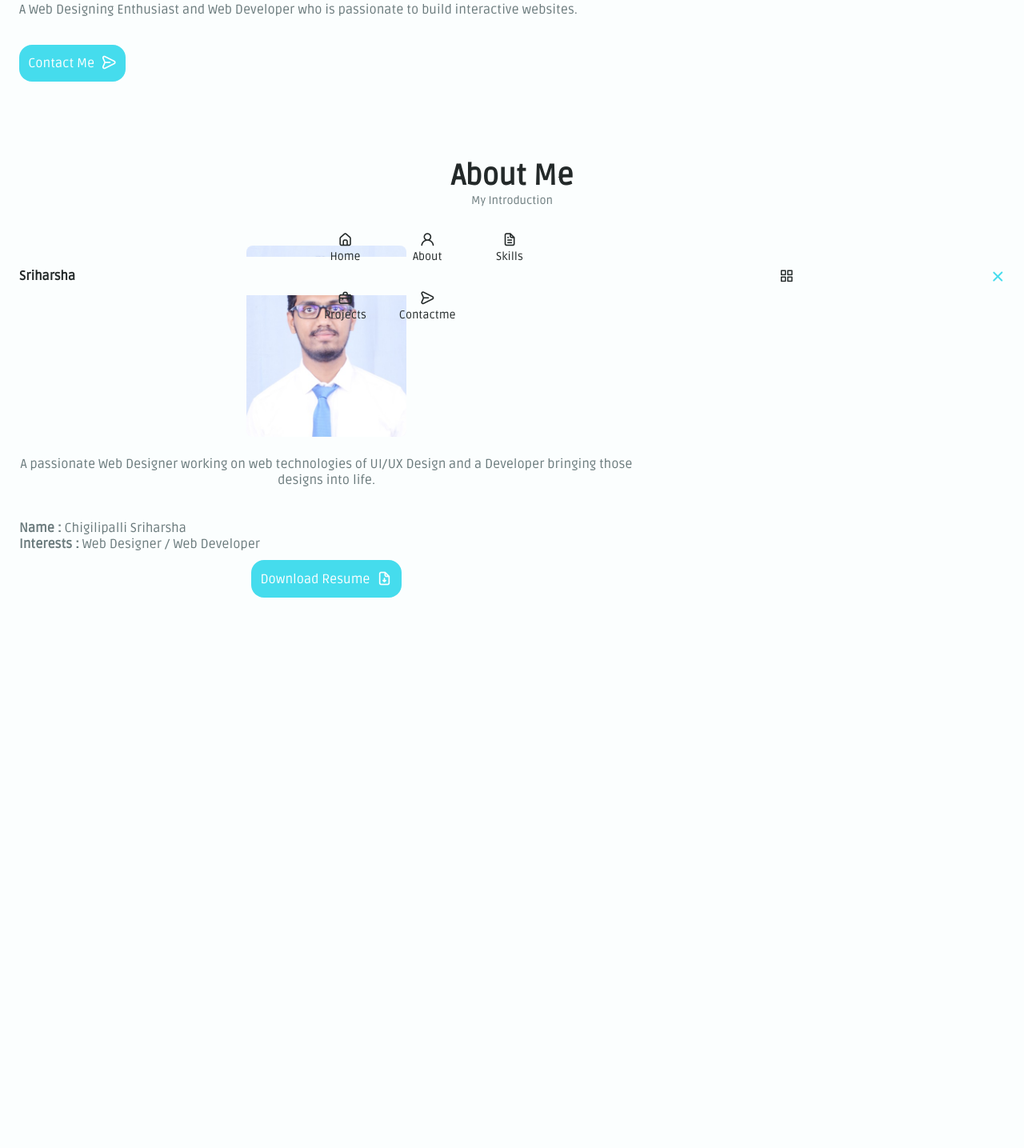
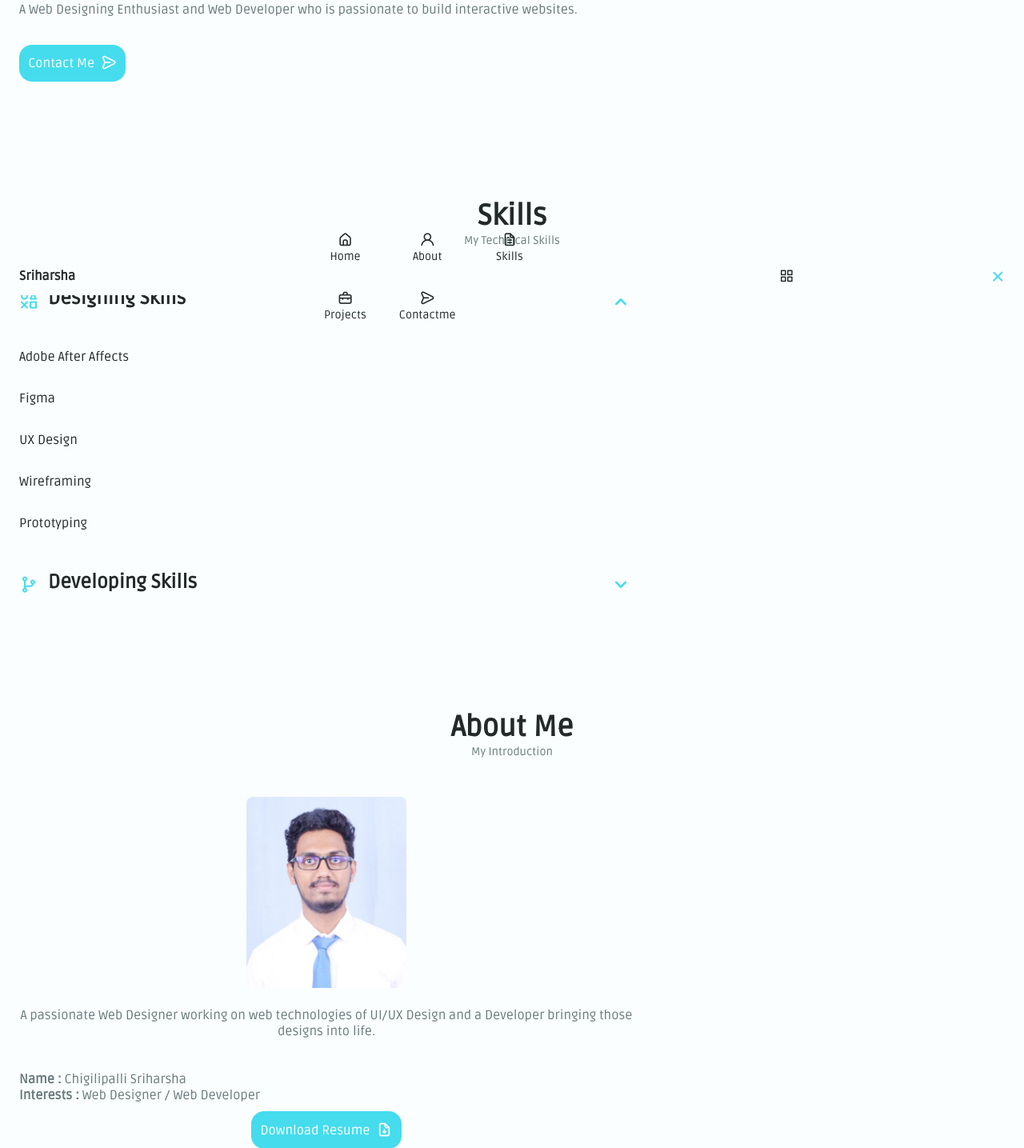
Before and after one commit to chs1268-dotcom/Portfolio, a PHP site: page / in a window 1280 px wide. Shown: the part 431-1866 px from the top of the page at 80% size. Before the commit the page ends 1178 px from the top, so only its background shows below. Run offline with PHP 8.4, Linux system fonts and the light colour scheme.

Commit message:
updated skills page

```diff
--- a/index.html
+++ b/index.html
@@ -111,6 +111,122 @@
                 </div>
             </div>
         </section>
+        <!----------------------------------------Skills---------------------------------------------------->
+        <section class="skills section" id="skills">
+            <h2 class="section__title">Skills</h2>
+            <span class="section__subtitle">My Technical Skills</span>
+
+            <div class="skills__container container grid">
+                <div>
+                <!----------------------------------------Skills1---------------------------------------------------->
+                    <div class="skills__content skills__open">
+                        <div class="skills__header">
+                            <i class="uil uil-icons skills__icons"></i>
+
+                            <div>
+                                <h1 class="skills__title">Designing Skills</h1>
+                            </div>
+                            <i class="uil uil-angle-down skills__arrow"></i>
+
+                        </div>
+
+                        <div class="skills__list grid">
+                            <div class="skills__data">
+                                <div class="skills__title">
+                                    <h3 class="skills__name">Adobe After Affects</h3>
+                                </div>
+                            </div>
+                            <div class="skills__data">
+                                <div class="skills__title">
+                                    <h3 class="skills__name">Figma</h3>
+                                </div>
+                            </div>
+                            <div class="skills__data">
+                                <div class="skills__title">
+                                    <h3 class="skills__name">UX Design</h3>
+                                </div>
+                            </div>
+                            <div class="skills__data">
+                                <div class="skills__title">
+                                    <h3 class="skills__name">Wireframing</h3>
+                                </div>
+                            </div>
+                            <div class="skills__data">
+                                <div class="skills__title">
+                                    <h3 class="skills__name">Prototyping</h3>
+                                </div>
+                            </div>
+                        </div>
+
+                    </div>
+                    <!----------------------------------------Skills2---------------------------------------------------->
+                    <div class="skills__content skills__close">
+                        <div class="skills__header">
+                            <i class="uil uil-code-branch skills__icons"></i>
+
+                            <div>
+                                <h1 class="skills__title">Developing Skills</h1>
+                            </div>
+                            <i class="uil uil-angle-down skills__arrow"></i>
+
+                        </div>
+
+                        <div class="skills__list grid">
+                            <div class="skills__data">
+                                <div class="skills__title">
+                                    <h3 class="skills__name">Html</h3>
+                                </div>
+                            </div>
+                            <div class="skills__data">
+                                <div class="skills__title">
+                                    <h3 class="skills__name">CSS</h3>
+                                </div>
+                            </div>
+                            <div class="skills__data">
+                                <div class="skills__title">
+                                    <h3 class="skills__name">C Programming</h3>
+                                </div>
+                            </div>
+                            <div class="skills__data">
+                                <div class="skills__title">
+                                    <h3 class="skills__name">C++ Programming</h3>
+                                </div>
+                            </div>
+                            <div class="skills__data">
+                                <div class="skills__title">
+                                    <h3 class="skills__name">Mongo DB</h3>
+                                </div>
+                            </div>
+                            <div class="skills__data">
+                                <div class="skills__title">
+                                    <h3 class="skills__name">Bootstrap</h3>
+                                </div>
+                            </div>
+                            <div class="skills__data">
+                                <div class="skills__title">
+                                    <h3 class="skills__name">Github</h3>
+                                </div>
+                            </div>
+                            <div class="skills__data">
+                                <div class="skills__title">
+                                    <h3 class="skills__name">Heroku</h3>
+                                </div>
+                            </div>
+                        </div>
+
+                    </div>
+
+
+                </div>
+            </div>
+
+
+
+
+        </section>
+
+
+
 
         <!---------------------------------------About------------------------------------------------------>
         <section class="about section" id="about">
@@ -145,6 +261,13 @@
 
 
 
+
+
+
+
+
+
+
     </main>
     <!-------------------------------FOOTER----------------------------------------------------------------->
 
--- a/main.js
+++ b/main.js
@@ -29,3 +29,23 @@ function linkAction(){
     navMenu.classList.remove('show-menu')
 }
 navLink.forEach(n => n.addEventListener('click', linkAction))
+
+/*--------------------------skills---------------------- */
+const skillsContent = document.getElementsByClassName('skills__content'),
+      skillsHeader = document.querySelectorAll('.skills__header')
+
+function toggleSkills(){
+    let itemsClass = this.parentNode.className
+
+    for(i = 0; i < skillsContent.length; i++ ){
+        skillsContent[i].className = 'skills__content skills__close'
+
+    }
+    if(itemsClass === 'skills__content skills__close'){
+        this.parentNode.className = 'skills__content skills__open'
+    }
+}
+
+skillsHeader.forEach((el) =>{
+    el.addEventListener('click', toggleSkills)
+})
--- a/style1.css
+++ b/style1.css
@@ -337,6 +337,7 @@ img{
     padding: .7rem;
     border-radius: 1rem;
     font-weight: var(--font-medium);
+    margin-bottom: 50px;
 }
 
 .button:hover{
@@ -382,3 +383,56 @@ img{
     display: flex;
     justify-content: center;
 }
+
+/*--------------------------------skills--------------------*/
+.skills__container{
+    row-gap: 0;
+}
+
+.skills__header{
+    display: flex;
+    align-items: center;
+    margin-bottom: var(--mb-2-5);
+    cursor: pointer;
+}
+.skills__icons{
+    font-size: 1.5rem;
+    color: var(--first-color);
+    margin-right: var(--mb-0-75);
+}
+.skills__arrow{
+    font-size: 2rem;
+    color: var(--first-color);
+}
+
+
+
+.skills__arrow{
+    margin-left: auto;
+    transition: .4s;
+}
+
+.skills__title{
+    display: flex;
+    justify-content: space-between;
+    margin-bottom: var(--mb-0-5);
+    font-size: var(--h2-font-size);
+}
+
+.skills__name{
+    font-size: var(--normal-font-size);
+    font-weight: var(--font-medium);
+}
+
+.skills__close .skills__list{
+    height: 0;
+    overflow: hidden;
+}
+.skills__open .skills__list{
+    height: max-content;
+    margin-bottom: var(--mb-2-5);
+}
+
+.skills__open .skills__arrow{
+    transform: rotate(-180deg);
+}
```
